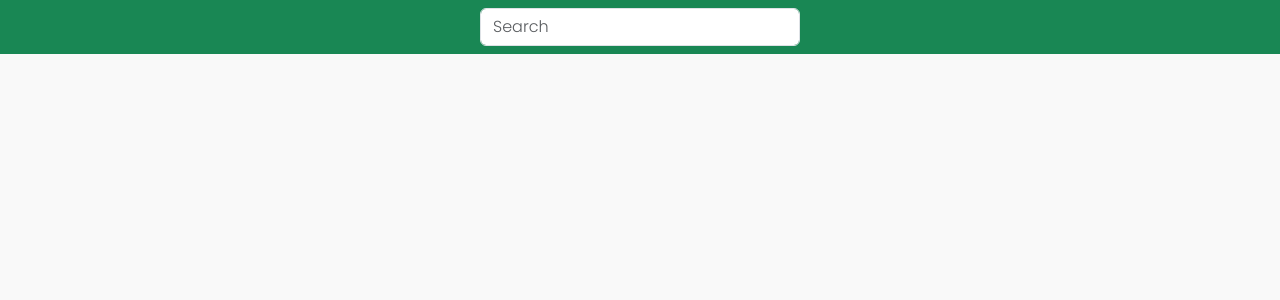
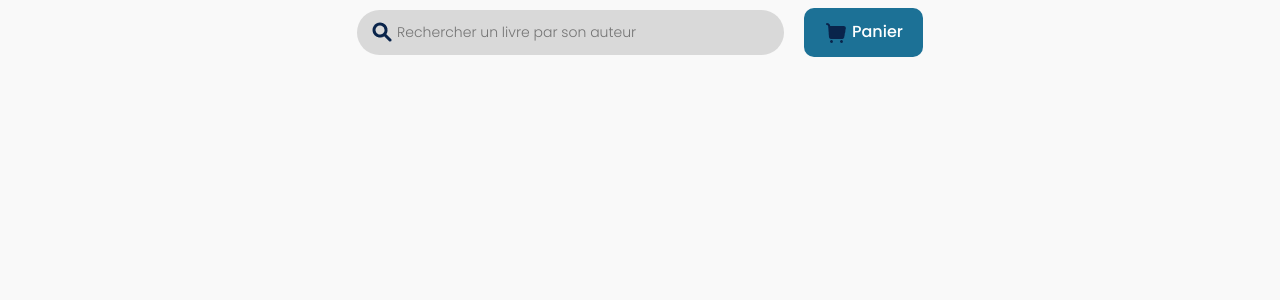
Before and after one commit to LOUDO56/bibliodrive, a PHP site: page /entete.html in a window 1280 px wide. Shown: the top 300 px of the page. Run offline with PHP 8.4, Linux system fonts and the light colour scheme.

Commit message:
Entete terminée

```diff
--- a/entete.html
+++ b/entete.html
@@ -9,11 +9,14 @@
 </head>
 <body>
 
-    <nav class="navbar navbar-expand-sm bg-success justify-content-center">
-        <form action="" class="col-md-3">
-            <input type="search" class="form-control" placeholder="Search" aria-label="Search" class="search-bar">
-
+    <nav class="navbar navbar-expand-sm justify-content-center">
+        <form action="requete/lister_livres.php" method="get" class="col-md-4">
+            <input class="nosubmit" type="search" placeholder="Rechercher un livre par son auteur" name="author">
         </form>
+        <button class="panier">
+            <img src="images/icon/shopping_cart_1_fill.png" alt="shopping icon">
+            Panier
+        </button>
     </nav>
 
 </body>
--- a/style.css
+++ b/style.css
@@ -17,6 +17,31 @@ body {
 
 /* Entete HTML */
 
-input {
-    font-weight: 300 !important;
+
+.nosubmit {
+    border: none;
+    width: 100%;
+    border-radius: 50px;
+    padding: 12px 4px 12px 40px;
+    background-color: #D9D9D9;
+    background-image: url("images/icon/search_2_fill.png");
+    background-position: 13px center;
+    background-repeat: no-repeat;
+    font-weight: 300;
+    font-size: 14px;
 }
+
+.panier{
+    margin-left: 20px;
+    padding: 12px 20px;
+    border: none;
+    background-color: #1C7196;
+    border-radius: 10px;
+    color: white;
+    transition: 150ms ease;
+}
+
+.panier:hover{
+    background-color: #258cb8;
+    box-shadow: 0 0 50px #2eaae060;
+}
```
Also changed, not shown: requete/lister_livres.php (added).
